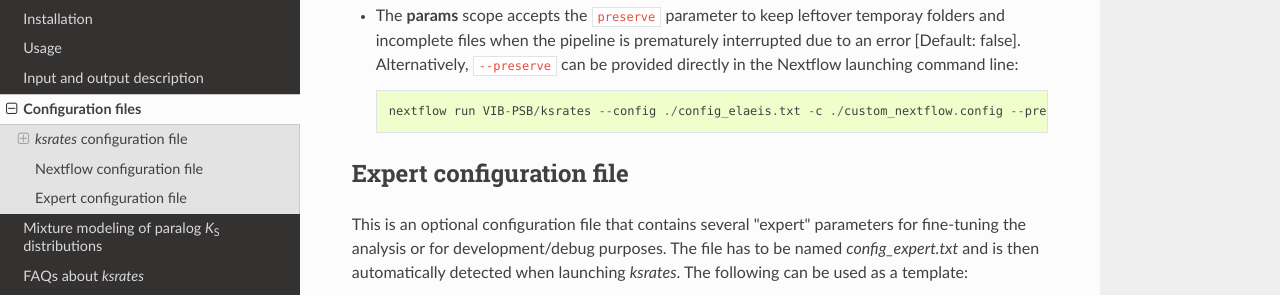
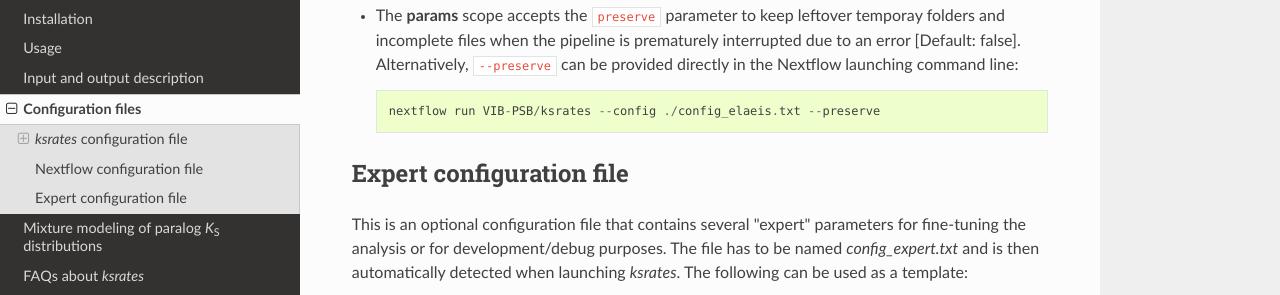
Before and after one commit to VIB-PSB/ksrates, a Sphinx documentation site: the page built from doc/source/configuration.rst, in a window 1280 px wide and 900 px high, scrolled down 6307 px. Shown: the part 156-451 px from the top of the window. Built offline with Sphinx 7.4.7 and the Read the Docs theme 2.0.0, drawn with Linux system fonts in a browser that asks for light colours.

Commit message:
Remove leftover "-c custom_nextflow.conf" in docs

```diff
--- a/doc/source/configuration.rst
+++ b/doc/source/configuration.rst
@@ -194,7 +194,7 @@ The Nextflow configuration file is used to configure various settings for the *k
 
 * The **params** scope accepts the ``preserve`` parameter to keep leftover temporay folders and incomplete files when the pipeline is prematurely interrupted due to an error [Default: false]. Alternatively, ``--preserve`` can be provided directly in the Nextflow launching command line::
 
-    nextflow run VIB-PSB/ksrates --config ./config_elaeis.txt -c ./custom_nextflow.config --preserve
+    nextflow run VIB-PSB/ksrates --config ./config_elaeis.txt --preserve
 
 .. _`expert_config_section`:
 
```
